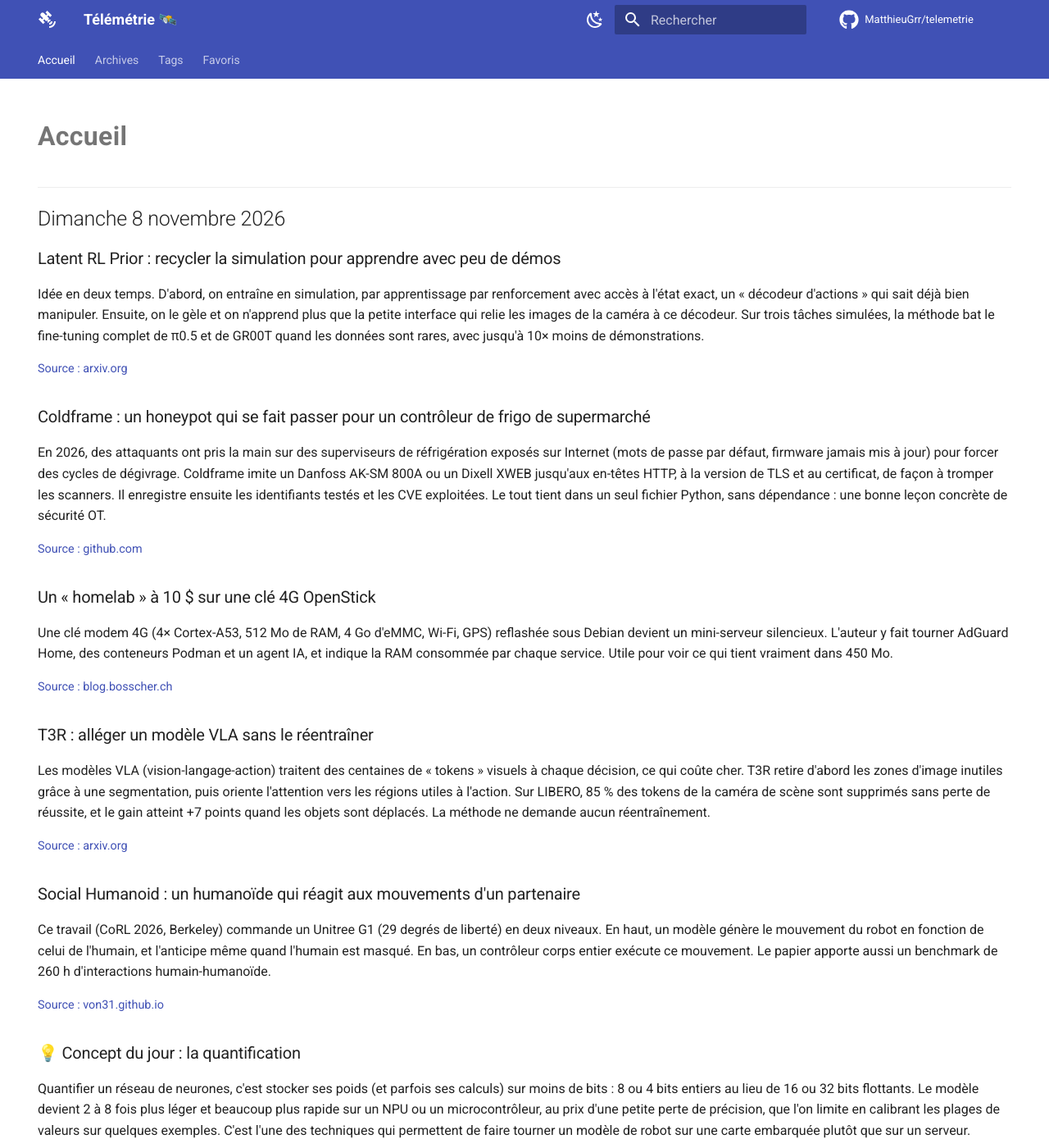
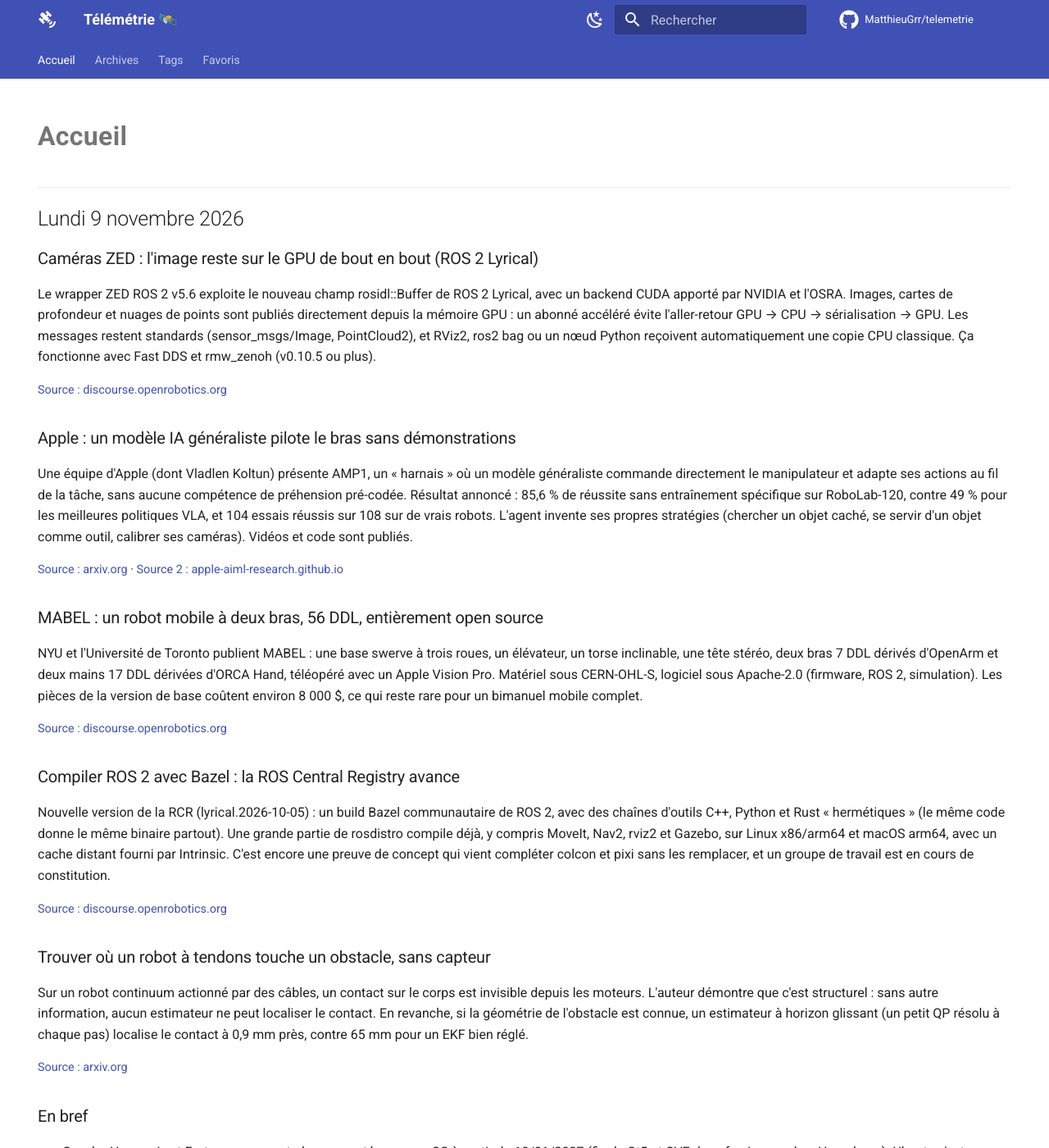
Before and after one commit to MatthieuGrr/telemetrie, an MkDocs documentation site: the page built from docs/index.md, in a window 1280 px wide and 1400 px high. Shown: the whole window at 82% size. Built offline with MkDocs 1.6.1 and Material for MkDocs 9.7.7, drawn with Linux system fonts in a browser that asks for light colours; comment, search, counter and statistics services are not loaded; some of the changed text lies outside the part shown.

```diff
--- a/docs/index.md
+++ b/docs/index.md
@@ -5,58 +5,65 @@ hide:
   - toc
 ---
 
-## Dimanche 8 novembre 2026
+## Lundi 9 novembre 2026
 
 
 
-### Latent RL Prior : recycler la simulation pour apprendre avec peu de démos
+### Caméras ZED : l'image reste sur le GPU de bout en bout (ROS 2 Lyrical)
 
-Idée en deux temps. D'abord, on entraîne en simulation, par apprentissage par renforcement avec accès à l'état exact, un « décodeur d'actions » qui sait déjà bien manipuler. Ensuite, on le gèle et on n'apprend plus que la petite interface qui relie les images de la caméra à ce décodeur. Sur trois tâches simulées, la méthode bat le fine-tuning complet de π0.5 et de GR00T quand les données sont rares, avec jusqu'à 10× moins de démonstrations.
+Le wrapper ZED ROS 2 v5.6 exploite le nouveau champ rosidl::Buffer de ROS 2 Lyrical, avec un backend CUDA apporté par NVIDIA et l'OSRA. Images, cartes de profondeur et nuages de points sont publiés directement depuis la mémoire GPU : un abonné accéléré évite l'aller-retour GPU → CPU → sérialisation → GPU. Les messages restent standards (sensor_msgs/Image, PointCloud2), et RViz2, ros2 bag ou un nœud Python reçoivent automatiquement une copie CPU classique. Ça fonctionne avec Fast DDS et rmw_zenoh (v0.10.5 ou plus).
 
-[Source : arxiv.org](https://arxiv.org/abs/2611.08458)
+[Source : discourse.openrobotics.org](https://discourse.openrobotics.org/t/zed-ros-2-wrapper-5-6-cuda-zero-copy-with-rosidl-buffer-for-ros-2-lyrical-and-isaac-ros-5/59608)
 { .source-link }
 
-### Coldframe : un honeypot qui se fait passer pour un contrôleur de frigo de supermarché
+### Apple : un modèle IA généraliste pilote le bras sans démonstrations
 
-En 2026, des attaquants ont pris la main sur des superviseurs de réfrigération exposés sur Internet (mots de passe par défaut, firmware jamais mis à jour) pour forcer des cycles de dégivrage. Coldframe imite un Danfoss AK-SM 800A ou un Dixell XWEB jusqu'aux en-têtes HTTP, à la version de TLS et au certificat, de façon à tromper les scanners. Il enregistre ensuite les identifiants testés et les CVE exploitées. Le tout tient dans un seul fichier Python, sans dépendance : une bonne leçon concrète de sécurité OT.
+Une équipe d'Apple (dont Vladlen Koltun) présente AMP1, un « harnais » où un modèle généraliste commande directement le manipulateur et adapte ses actions au fil de la tâche, sans aucune compétence de préhension pré-codée. Résultat annoncé : 85,6 % de réussite sans entraînement spécifique sur RoboLab-120, contre 49 % pour les meilleures politiques VLA, et 104 essais réussis sur 108 sur de vrais robots. L'agent invente ses propres stratégies (chercher un objet caché, se servir d'un objet comme outil, calibrer ses caméras). Vidéos et code sont publiés.
 
-[Source : github.com](https://github.com/hedgerow-dev/coldframe)
+[Source : arxiv.org](https://arxiv.org/abs/2611.09892) · [Source 2 : apple-aiml-research.github.io](https://apple-aiml-research.github.io/ml-amp/)
 { .source-link }
 
-### Un « homelab » à 10 $ sur une clé 4G OpenStick
+### MABEL : un robot mobile à deux bras, 56 DDL, entièrement open source
 
-Une clé modem 4G (4× Cortex-A53, 512 Mo de RAM, 4 Go d'eMMC, Wi-Fi, GPS) reflashée sous Debian devient un mini-serveur silencieux. L'auteur y fait tourner AdGuard Home, des conteneurs Podman et un agent IA, et indique la RAM consommée par chaque service. Utile pour voir ce qui tient vraiment dans 450 Mo.
+NYU et l'Université de Toronto publient MABEL : une base swerve à trois roues, un élévateur, un torse inclinable, une tête stéréo, deux bras 7 DDL dérivés d'OpenArm et deux mains 17 DDL dérivées d'ORCA Hand, téléopéré avec un Apple Vision Pro. Matériel sous CERN-OHL-S, logiciel sous Apache-2.0 (firmware, ROS 2, simulation). Les pièces de la version de base coûtent environ 8 000 $, ce qui reste rare pour un bimanuel mobile complet.
 
-[Source : blog.bosscher.ch](https://blog.bosscher.ch/posts/openstick/)
+[Source : discourse.openrobotics.org](https://discourse.openrobotics.org/t/mabel-an-open-source-56-dof-bimanual-mobile-robot-from-nyu-and-the-university-of-toronto/59597)
 { .source-link }
 
-### T3R : alléger un modèle VLA sans le réentraîner
+### Compiler ROS 2 avec Bazel : la ROS Central Registry avance
 
-Les modèles VLA (vision-langage-action) traitent des centaines de « tokens » visuels à chaque décision, ce qui coûte cher. T3R retire d'abord les zones d'image inutiles grâce à une segmentation, puis oriente l'attention vers les régions utiles à l'action. Sur LIBERO, 85 % des tokens de la caméra de scène sont supprimés sans perte de réussite, et le gain atteint +7 points quand les objets sont déplacés. La méthode ne demande aucun réentraînement.
+Nouvelle version de la RCR (lyrical.2026-10-05) : un build Bazel communautaire de ROS 2, avec des chaînes d'outils C++, Python et Rust « hermétiques » (le même code donne le même binaire partout). Une grande partie de rosdistro compile déjà, y compris MoveIt, Nav2, rviz2 et Gazebo, sur Linux x86/arm64 et macOS arm64, avec un cache distant fourni par Intrinsic. C'est encore une preuve de concept qui vient compléter colcon et pixi sans les remplacer, et un groupe de travail est en cours de constitution.
 
-[Source : arxiv.org](https://arxiv.org/abs/2611.08413)
+[Source : discourse.openrobotics.org](https://discourse.openrobotics.org/t/build-ros-2-lyrical-with-bazel-new-ros-central-registry-release-and-a-call-for-a-working-group/59532)
 { .source-link }
 
-### Social Humanoid : un humanoïde qui réagit aux mouvements d'un partenaire
+### Trouver où un robot à tendons touche un obstacle, sans capteur
 
-Ce travail (CoRL 2026, Berkeley) commande un Unitree G1 (29 degrés de liberté) en deux niveaux. En haut, un modèle génère le mouvement du robot en fonction de celui de l'humain, et l'anticipe même quand l'humain est masqué. En bas, un contrôleur corps entier exécute ce mouvement. Le papier apporte aussi un benchmark de 260 h d'interactions humain-humanoïde.
+Sur un robot continuum actionné par des câbles, un contact sur le corps est invisible depuis les moteurs. L'auteur démontre que c'est structurel : sans autre information, aucun estimateur ne peut localiser le contact. En revanche, si la géométrie de l'obstacle est connue, un estimateur à horizon glissant (un petit QP résolu à chaque pas) localise le contact à 0,9 mm près, contre 65 mm pour un EKF bien réglé.
 
-[Source : von31.github.io](https://von31.github.io/social-humanoid/)
+[Source : arxiv.org](https://arxiv.org/abs/2611.09877)
 { .source-link }
 
-### 💡 Concept du jour : la quantification
+### En bref
 
-Quantifier un réseau de neurones, c'est stocker ses poids (et parfois ses calculs) sur moins de bits : 8 ou 4 bits entiers au lieu de 16 ou 32 bits flottants. Le modèle devient 2 à 8 fois plus léger et beaucoup plus rapide sur un NPU ou un microcontrôleur, au prix d'une petite perte de précision, que l'on limite en calibrant les plages de valeurs sur quelques exemples. C'est l'une des techniques qui permettent de faire tourner un modèle de robot sur une carte embarquée plutôt que sur un serveur.
+- Gazebo Harmonic et Fortress ne seront plus supportés sur macOS à partir du 10/01/2027 (fin de Qt5 et CVE dans freeimage chez Homebrew). Ubuntu n'est pas concerné.
+
+[Source : discourse.openrobotics.org](https://discourse.openrobotics.org/t/early-end-of-support-of-gazebo-harmonic-fortress-on-macos/59605)
+{ .source-link }
+
+### 💡 Concept du jour : le « zero-copy »
+
+Normalement, envoyer une image d'un programme à un autre revient à la copier, souvent plusieurs fois : sérialisation, tampon réseau, désérialisation. Avec le zero-copy, l'émetteur et le récepteur partagent la même zone mémoire, et on ne transmet qu'une référence vers les données. Pour une caméra de profondeur à 30 images/s, ça représente des centaines de Mo/s de copies en moins, donc moins de latence et un CPU moins chargé. C'est ce que fait la ZED (item 1), en gardant les données dans la mémoire du GPU.
 
 ## Veilles précédentes
 
+- [Dimanche 8 novembre 2026](2026/11/2026-11-08.md) — 6 actus
 - [Samedi 7 novembre 2026](2026/11/2026-11-07.md) — 5 actus
 - [Vendredi 6 novembre 2026](2026/11/2026-11-06.md) — 7 actus
 - [Jeudi 5 novembre 2026](2026/11/2026-11-05.md) — 7 actus
 - [Mercredi 4 novembre 2026](2026/11/2026-11-04.md) — 6 actus
 - [Mardi 3 novembre 2026](2026/11/2026-11-03.md) — 7 actus
 - [Lundi 2 novembre 2026](2026/11/2026-11-02.md) — 6 actus
-- [Dimanche 1er novembre 2026](2026/11/2026-11-01.md) — 5 actus
 
 [Toutes les veilles dans les archives →](archives.md)
 
```
Also changed, not shown: docs/2026/11/2026-11-08.md (+2 -0 lines), docs/2026/11/2026-11-09.md (added, +68 -0 lines), docs/archives.md (+2 -1 lines).
